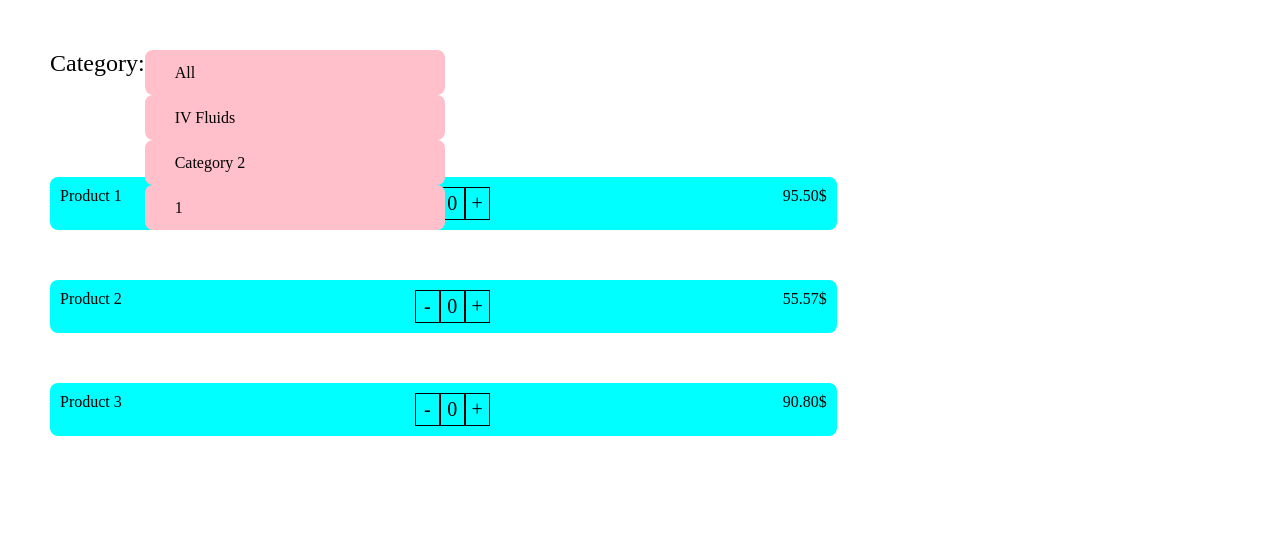
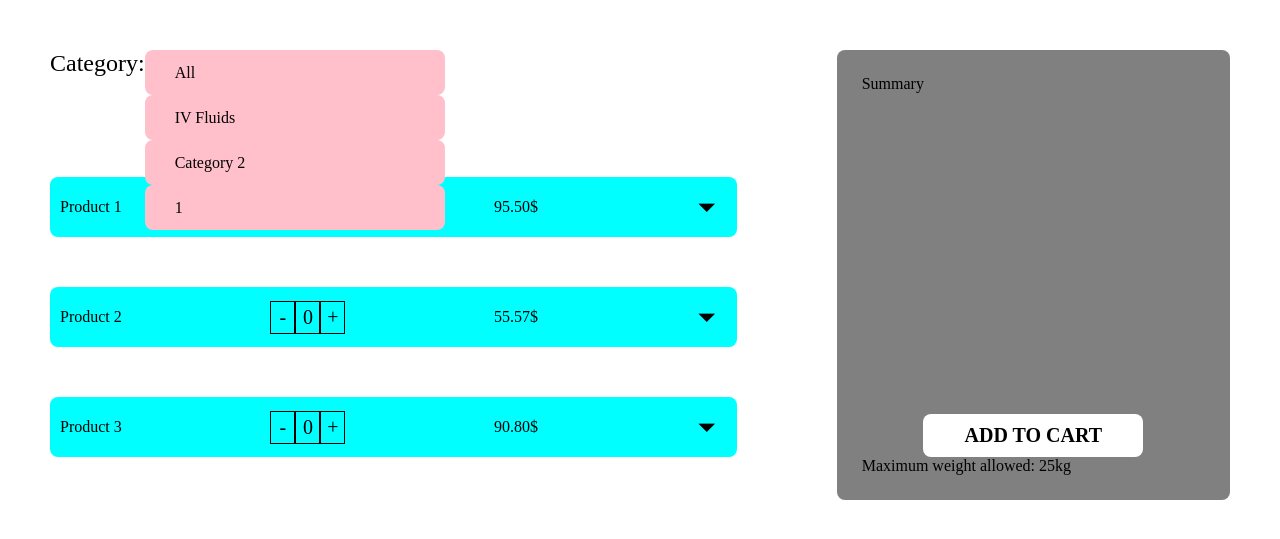
Before and after one commit to abhimanyu891998/AS-P-Project-Team-undefined, a Django app: page /orders/supplies in a window 1280 px wide. Shown: the part 100-639 px from the top of the page. Run offline with Django 3.2, Linux system fonts and the light colour scheme; data comes from the database, SQL or seed files in the repository.

Commit message:
Add to cart functionality

```diff
--- a/project/static/css/style.css
+++ b/project/static/css/style.css
@@ -81,10 +81,12 @@ font-size: 24px;
 .itemsContainer li.item .top{
     display: flex;
     justify-content: space-between;
+    align-items: center;
 }
 
 .itemsContainer li.item .extra{
     display: none;
+    padding-top: 20px;
 
 }
 
@@ -102,3 +104,54 @@ font-size: 24px;
     justify-content: center;
     align-items: center;
 }
+
+.itemsContainer .item .arrow{
+    font-size: 40px;
+    transition: all 0.3s ease-out;
+    transform: rotate(0);
+}
+
+.itemsContainer .item .arrow.toggled{
+    transform: rotate(180deg);
+}
+
+
+.right{
+    padding: 25px;
+    height: 400px;
+    border-radius: 8px;
+    margin-left: 100px;
+    width: 200px;
+    background: grey;
+    display: flex;
+    flex-direction: column;
+    justify-content: space-between;
+
+
+}
+
+.right .top{
+
+}
+.right .bottom{
+    display: flex;
+    flex-direction: column;
+}
+
+.addToCart{
+    padding: 10px;
+    background: white;
+    width: 200px;
+    display: flex;
+    justify-content: center;
+    align-items: center;
+    font-size: 20px;
+    border-radius: 8px;
+    text-transform: uppercase;
+    font-weight: 600;
+    margin: 0 auto;
+}
+
+.errorMessage{
+    display: none;
+}
--- a/project/static/js/main.js
+++ b/project/static/js/main.js
@@ -15,7 +15,7 @@ $(function(){
             $(this).next()[0].innerHTML = obj[$(this).data("id")];
             if (x==1) delete obj[$(this).data("id")]
         }
-        weight -= parseFloat$(this).data("wt")
+        weight -= parseFloat($(this).data("wt"))
 
 
     });
@@ -24,4 +24,30 @@ $(function(){
         console.log(weight)
     });
 
+
+    $(".arrow").on("click", function(){
+      $(this).toggleClass("toggled");
+      $(this).parent().next().slideToggle();
+    })
+
+    $(".addToCart").on("click", function(){
+
+        if(weight<=25.0){
+            let data = {obj:obj, totalWeight: weight};
+            $.ajax({
+              type: "POST",
+              url: "http://localhost:8000/orders/supplies",
+              data: JSON.stringify(data),
+              success: function(){
+                console.log("Yay!")
+              },
+            });
+        }
+        else{
+            $(".errorMessage").show();
+            setTimeout($(".errorMessage").hide(), 2000);
+        }
+
+    })
+
 });
--- a/project/templates/project/base.html
+++ b/project/templates/project/base.html
@@ -5,6 +5,7 @@
     <meta charset="UTF-8">
     <title>Page</title>
     <link rel="stylesheet" href="{% static 'css/style.css' %}">
+    <link href="https://fonts.googleapis.com/icon?family=Material+Icons" rel="stylesheet">
 </head>
 <body>
 
--- a/project/templates/project/item_list.html
+++ b/project/templates/project/item_list.html
@@ -39,6 +39,7 @@
                         </div>
                     </div>
                     <p>{{item.price}}$</p>
+                    <i class="arrow material-icons">arrow_drop_down</i>
                 </div>
 
                 <div class="extra">
@@ -58,6 +59,14 @@
         </div>
     </div>
     <div class="right">
+        <div class="summary">
+            Summary
+        </div>
+        <div class="bottom">
+            <div class="addToCart">Add to Cart</div>
+            <p>Maximum weight allowed: 25kg</p>
+            <p class="errorMessage">Error: You have exceeded the maxmimum capacity (25.0 kgs)!</p>
+        </div>
 
     </div>
 
```
